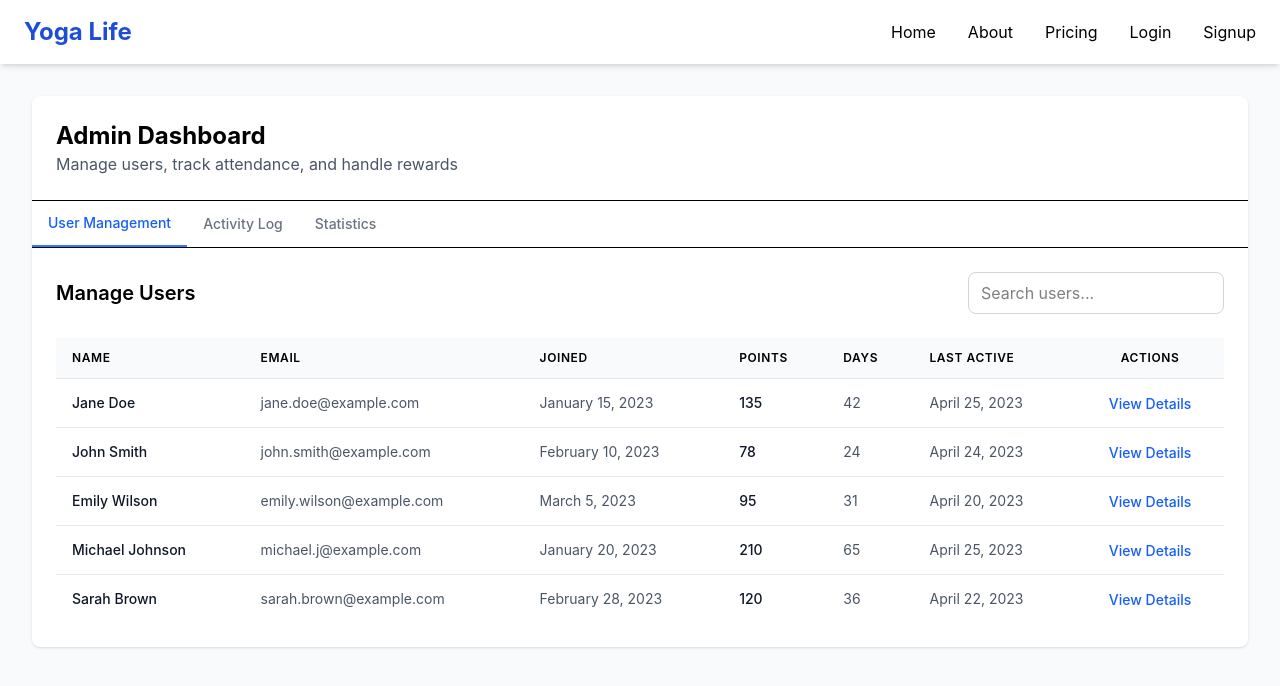
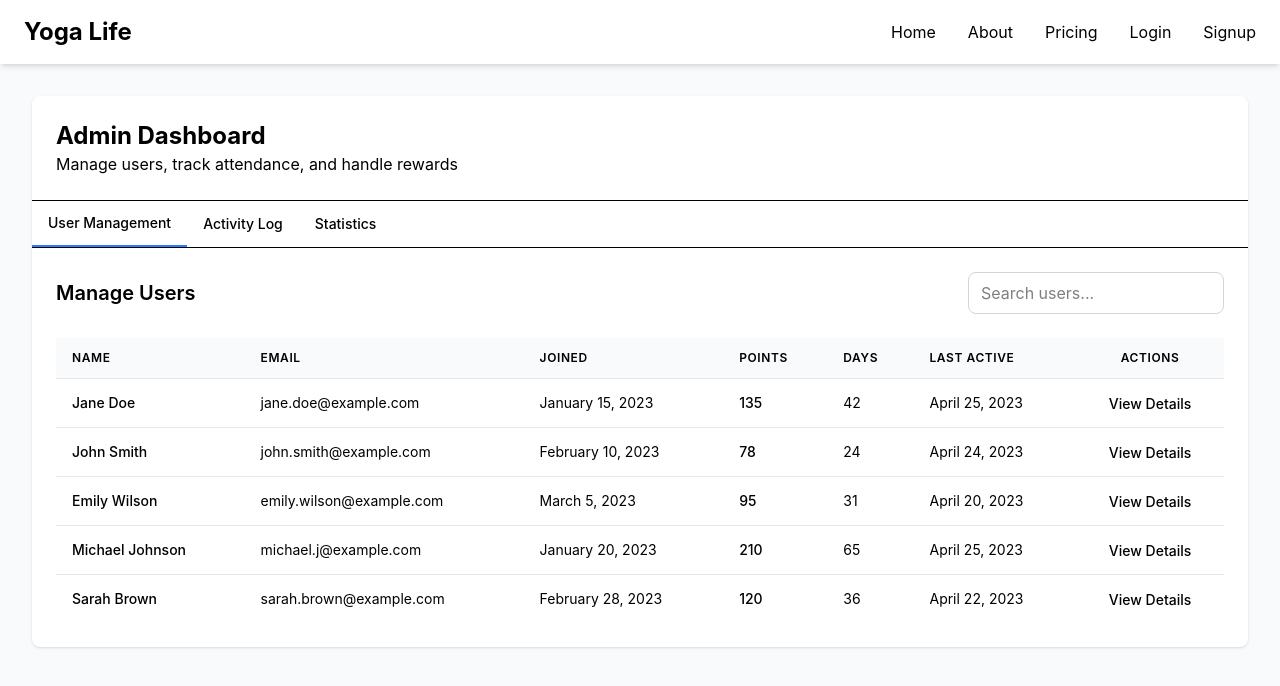
Before and after one commit to vanshsafe-site/yogalife, a Next.js app: page /admin in a window 1280 px wide. Shown: the top 686 px of the page. Built offline with nearby package versions, Linux system fonts and the light colour scheme.

Commit message:
Fix visibility issues: Force white background with black text globally

```diff
--- a/src/app/globals.css
+++ b/src/app/globals.css
@@ -14,156 +14,127 @@
   --font-family: 'Inter', sans-serif;
 }
 
-@theme inline {
-  --color-background: var(--background);
-  --color-foreground: var(--foreground);
-  --color-muted-foreground: var(--muted-foreground);
-  --color-primary: var(--primary);
-  --color-primary-foreground: var(--primary-foreground);
-  --color-accent: var(--accent);
-  --color-accent-foreground: var(--accent-foreground);
-  --color-card: var(--card);
-  --color-card-foreground: var(--card-foreground);
-  --font-sans: var(--font-geist-sans);
-  --font-mono: var(--font-geist-mono);
-}
-
+/* Override dark mode completely */
 @media (prefers-color-scheme: dark) {
   :root {
-    --background: #0a0a0a;
-    --foreground: #ededed;
-    --muted-foreground: #a3a3a3;
-    --primary: #3b82f6;
+    --background: #ffffff;
+    --foreground: #000000;
+    --muted-foreground: #333333;
+    --primary: #1d4ed8;
     --primary-foreground: #ffffff;
-    --accent: #1e293b;
-    --accent-foreground: #93c5fd;
-    --card: #1a1a1a;
-    --card-foreground: #e5e5e5;
+    --accent: #eef2ff;
+    --accent-foreground: #1e40af;
+    --card: #ffffff;
+    --card-foreground: #000000;
   }
 }
 
-body {
-  background: var(--background);
-  color: var(--foreground);
+/* Force white background and black text everywhere */
+html, body {
+  background-color: #ffffff !important;
+  color: #000000 !important;
   font-family: var(--font-family), Arial, Helvetica, sans-serif;
 }
 
-/* Ensure text on white/light backgrounds is black */
+/* Ensure all text is black by default */
+* {
+  color: #000000;
+}
+
+/* Elements that should always have white text (buttons, etc.) */
+.bg-blue-600,
+.bg-blue-700,
+.bg-blue-800,
+.bg-blue-900,
+.bg-red-600,
+.bg-red-700,
+.bg-red-800,
+.bg-red-900,
+.bg-green-600,
+.bg-green-700,
+.bg-green-800,
+.bg-green-900,
+.bg-purple-600,
+.bg-purple-700,
+.bg-purple-800,
+.bg-purple-900,
+.bg-gray-700,
+.bg-gray-800,
+.bg-gray-900,
+.bg-primary {
+  color: #ffffff !important;
+}
+
+/* Force buttons with dark backgrounds to have white text */
+button.bg-blue-600,
+button.bg-blue-700,
+button.bg-blue-800,
+button.bg-red-600,
+button.bg-red-700,
+button.bg-green-600,
+button.bg-green-700,
+button.bg-purple-600,
+button.bg-purple-700,
+button.bg-gray-700,
+button.bg-gray-800,
+button.bg-gray-900,
+button.bg-primary,
+.btn-primary,
+.btn-danger,
+.btn-success {
+  color: #ffffff !important;
+}
+
+/* Make sure dark text shows on light containers */
+.bg-white,
+.bg-gray-50,
+.bg-gray-100,
+.bg-blue-50,
+.bg-green-50,
+.bg-yellow-50,
+.bg-purple-50 {
+  color: #000000 !important;
+}
+
+/* Override all card backgrounds to white with black text */
+.card,
+.container,
+.content,
+[class*="paper"],
+[class*="surface"],
+[class*="panel"] {
+  background-color: #ffffff !important;
+  color: #000000 !important;
+}
+
+/* Ensure form elements have appropriate contrast */
 input,
 textarea,
 select,
 .input,
 .textarea,
 .select {
-  color: #000000;
+  color: #000000 !important;
+  background-color: #ffffff !important;
 }
 
-/* Ensure text on dark backgrounds is white */
-.bg-gray-800 *:not([class*="bg-"]):not(button):not(.btn):not([class*="text-"]),
-.bg-gray-900 *:not([class*="bg-"]):not(button):not(.btn):not([class*="text-"]),
-.bg-blue-800 *:not([class*="bg-"]):not(button):not(.btn):not([class*="text-"]),
-.bg-blue-900 *:not([class*="bg-"]):not(button):not(.btn):not([class*="text-"]),
-.bg-purple-800 *:not([class*="bg-"]):not(button):not(.btn):not([class*="text-"]),
-.bg-purple-900 *:not([class*="bg-"]):not(button):not(.btn):not([class*="text-"]),
-.bg-green-800 *:not([class*="bg-"]):not(button):not(.btn):not([class*="text-"]),
-.bg-green-900 *:not([class*="bg-"]):not(button):not(.btn):not([class*="text-"]),
-.bg-primary *:not([class*="bg-"]):not(button):not(.btn):not([class*="text-"]) {
-  color: #ffffff;
+/* Table styling for better visibility */
+table {
+  color: #000000 !important;
 }
 
-/* Force form elements to have appropriate contrast */
-input[type="text"],
-input[type="email"],
-input[type="password"],
-input[type="number"],
-input[type="tel"],
-input[type="date"],
-textarea,
-select {
+table th {
   color: #000000 !important;
-  background-color: #ffffff;
+  font-weight: 600;
 }
 
-/* Ensure text in cards/containers with white backgrounds is black */
-.bg-white *:not([class*="bg-"]):not(button):not(.btn):not([class*="text-"]) {
-  color: #000000;
+table td {
+  color: #000000 !important;
 }
 
-/* Dark mode overrides */
-@media (prefers-color-scheme: dark) {
-  /* Reverse text color on dark backgrounds */
-  .bg-white,
-  .bg-slate-50,
-  .bg-gray-50,
-  .bg-gray-100,
-  .bg-blue-50,
-  .bg-purple-50,
-  .bg-green-50,
-  .bg-yellow-50 {
-    color: #000000;
-  }
-
-  /* Fix text on dark backgrounds */
-  .bg-gray-700,
-  .bg-gray-800,
-  .bg-gray-900,
-  .bg-slate-700,
-  .bg-slate-800,
-  .bg-slate-900,
-  .bg-blue-700,
-  .bg-blue-800,
-  .bg-blue-900,
-  .bg-green-700,
-  .bg-green-800,
-  .bg-green-900,
-  .bg-purple-700,
-  .bg-purple-800,
-  .bg-purple-900,
-  .bg-red-700,
-  .bg-red-800,
-  .bg-red-900 {
-    color: #ffffff;
-  }
-
-  /* Fix text in cards for dark mode */
-  .card,
-  .container,
-  .content,
-  [class*="paper"],
-  [class*="surface"],
-  [class*="panel"] {
-    color: var(--card-foreground);
-  }
-
-  /* Fix tables for dark mode */
-  table {
-    color: var(--foreground);
-  }
-
-  table th {
-    color: var(--foreground);
-  }
-
-  table td {
-    color: var(--foreground);
-  }
-
-  /* Fix form labels for dark mode */
-  .login-form label,
-  .signup-form label,
-  form label {
-    color: var(--foreground) !important;
-  }
-}
-
-/* Force black text in specific common components with white backgrounds */
-.bg-white .card,
-.bg-white .container,
-.bg-white .content,
-.bg-white [class*="paper"],
-.bg-white [class*="surface"],
-.bg-white [class*="panel"] {
-  color: #000000;
+/* Ensure headers are always black */
+h1, h2, h3, h4, h5, h6 {
+  color: #000000 !important;
 }
 
 /* Animation keyframes */
@@ -281,6 +252,7 @@ select {
 .login-form label,
 .signup-form label,
 form label {
+  color: #000000 !important;
   font-weight: 500;
 }
 
@@ -312,25 +284,6 @@ form select {
   font-weight: 500;
 }
 
-/* Table styling for better visibility */
-table {
-  color: #000000;
-}
-
-table th {
-  color: #000000;
-  font-weight: 600;
-}
-
-table td {
-  color: #000000;
-}
-
-/* List styling */
-ul, ol {
-  color: #000000;
-}
-
 /* Dashboard elements */
 .dashboard-card,
 .stats-card,
@@ -349,8 +302,3 @@ button.bg-gray-200,
 [class*="btn-outline"] {
   color: #000000 !important;
 }
-
-/* Ensure headers are always clearly visible */
-h1, h2, h3, h4, h5, h6 {
-  color: #000000;
-}
```
